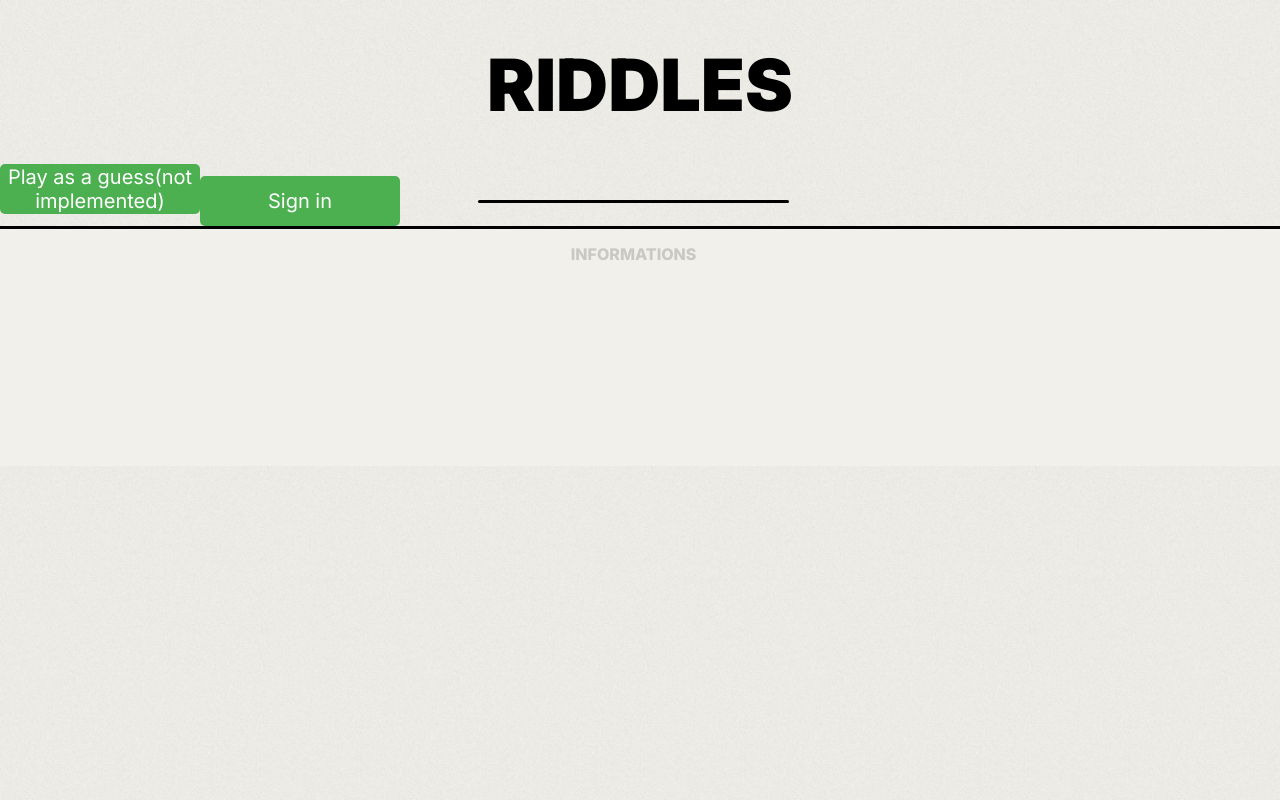
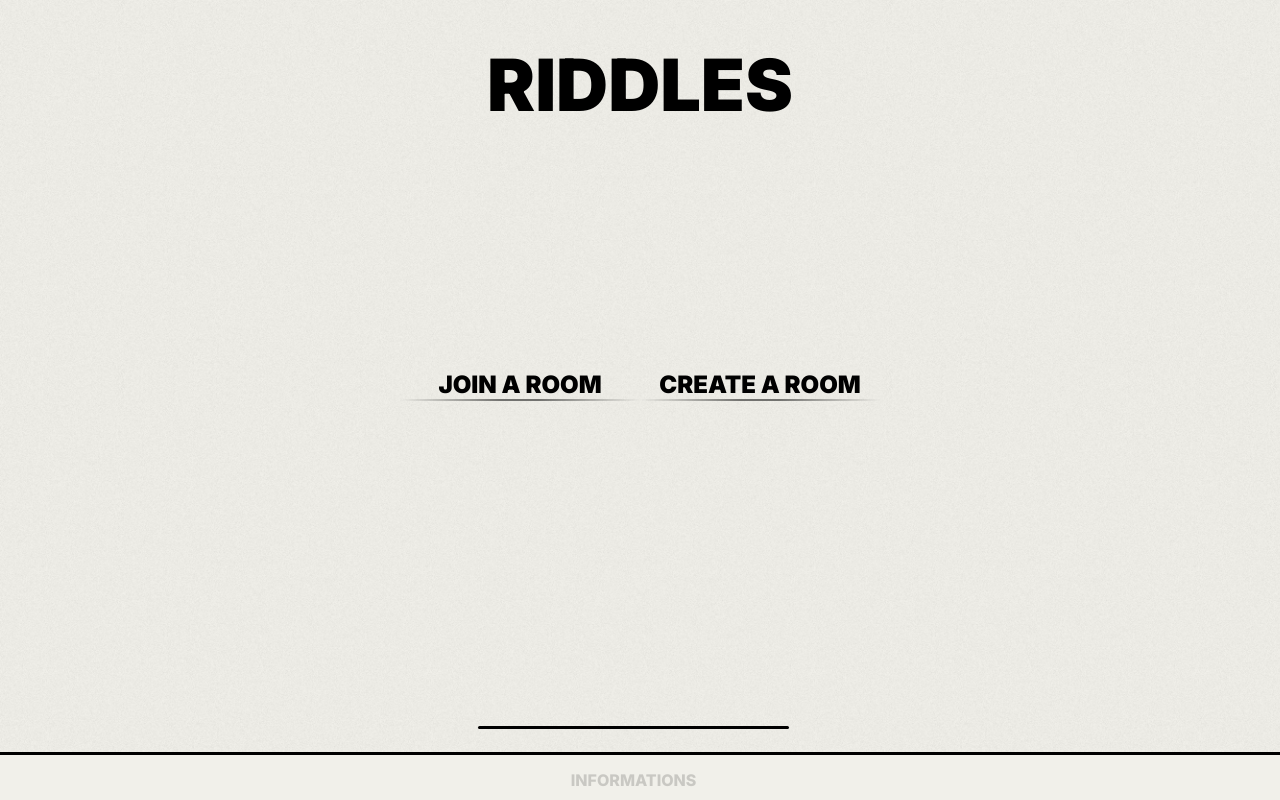
Before and after one commit to Mareczek1311/RiddleZone, a Next.js app in the folder bj_web_client/: page / in a window 1280 px wide. Built offline with nearby package versions, Linux system fonts and the light colour scheme; no server answers.

Commit message:
working inputs in menuPage

```diff
--- a/bj_web_client/package.json
+++ b/bj_web_client/package.json
@@ -11,7 +11,7 @@
   "dependencies": {
     "cors": "^2.8.5",
     "firebase": "^10.8.0",
-    "framer-motion": "^11.0.6",
+    "framer-motion": "^11.0.8",
     "next": "^14.1.0",
     "react": "^18",
     "react-dom": "^18",
--- a/bj_web_client/src/app/components/MenuPage/MenuPage.tsx
+++ b/bj_web_client/src/app/components/MenuPage/MenuPage.tsx
@@ -15,6 +15,9 @@ const MenuPage: React.FC<MenuPageProps> = ({
   socket,
   ConnectToRoom,
 }) => {
+
+  //inputValue - roomid
+  //inputValue2 - nickname
   const [inputValue, setInputValue] = useState("");
   const [inputValue2, setInputValue2] = useState("");
 
@@ -28,6 +31,15 @@ const MenuPage: React.FC<MenuPageProps> = ({
 
   //przejiesc to wyzej
 
+  function buttonHandler() {
+    if (modalSet == "joinroom") {
+      ConnectToRoom(inputValue, inputValue2);
+    }
+    if (modalSet == "createroom") {
+      ConnectToRoom(inputValue, inputValue2);
+    }
+  }
+
   // jezeli jest join a room to jest room id do otawrcia etc.
   const [modalSet, setModalSet] = useState("");
 
@@ -35,7 +47,7 @@ const MenuPage: React.FC<MenuPageProps> = ({
     <div className="MainSection">
       <div className="ManageSection">
         <div className="rooms_container">
-          {modalSet == "joinroom" && (
+          {(modalSet == "joinroom" || modalSet == "createroom") && (
             <div className="input-wrapper">
               <h4 className="input-description">ROOM ID</h4>
               <input
@@ -46,17 +58,7 @@ const MenuPage: React.FC<MenuPageProps> = ({
               />
             </div>
           )}
-          {modalSet == "createroom" && (
-            <div className="input-wrapper">
-              <h4 className="input-description">ROOM ID</h4>
-              <input
-                type="text"
-                placeholder="Enter room id"
-                value={inputValue2}
-                onChange={handleInputChange}
-              />
-            </div>
-          )}
+
         </div>
         <div className="JoinRoomSection">
           <div className="menuPage_button-wrapper">
@@ -67,9 +69,16 @@ const MenuPage: React.FC<MenuPageProps> = ({
             >
               <motion.button
                 className="mainSectionButton"
-                onClick={() => ConnectToRoom(inputValue, inputValue2)}
+                onClick={buttonHandler}
               >
-                <h2 className="button-text_Menu" style={{ letterSpacing: modalSet == "createroom" ? "6px" : undefined }}>JOIN A ROOM</h2>
+                <h2
+                  className="button-text_Menu"
+                  style={{
+                    letterSpacing: modalSet == "createroom" ? "6px" : undefined,
+                  }}
+                >
+                  JOIN A ROOM
+                </h2>
               </motion.button>
             </div>
             <div
@@ -77,11 +86,16 @@ const MenuPage: React.FC<MenuPageProps> = ({
                 setModalSet("createroom");
               }}
             >
-              <button
-                className="mainSectionButton"
-                onClick={() => ConnectToRoom(inputValue, inputValue2)}
-              >
-                <motion.h2 className="button-text_Menu" style={{ letterSpacing: modalSet == "createroom" ? "6px" : undefined }}> CREATE A ROOM </motion.h2>
+              <button className="mainSectionButton" onClick={buttonHandler}>
+                <motion.h2
+                  className="button-text_Menu"
+                  style={{
+                    letterSpacing: modalSet == "createroom" ? "6px" : undefined,
+                  }}
+                >
+                  {" "}
+                  CREATE A ROOM{" "}
+                </motion.h2>
               </button>
             </div>
           </div>
--- a/bj_web_client/src/app/page.tsx
+++ b/bj_web_client/src/app/page.tsx
@@ -75,13 +75,8 @@ export default function Home() {
 
 
         await socket.emit("get_player_data", room_id);
-        socket.on("send_player_data", (data: any) => {
-          setPlayerData(data);
-          console.log("PlayerData: ", data);
-        });
 
 
-        await socket.emit("get_player_list", room_id);
 
       });
     });
@@ -100,9 +95,17 @@ export default function Home() {
       console.log("PlayerList: ", playerList);
     });
 
+    socket.on("error_send_player_data", (data: any) => {
+      console.log("Error: ", data);
+      socket.emit("get_player_data", room_id);
+    })
+
+
     socket.on("send_player_data", (data: any) => {
       setPlayerData(data);
       console.log("PlayerData: ", data);
+
+        socket.emit("get_player_list", room_id);
     });
 
     socket.on("send_questionSet", () => {
@@ -161,7 +164,10 @@ export default function Home() {
     <div className="App">
       <Navbar isOnMainPage={isOnMainPage} />
 
-      {user ? (
+      {
+      //user
+      true
+      ? (
         <div>
           {room_id == "" ? (
             <MenuPage
```
Also changed, not shown: 2 other files (tests, documents, lock files or other folders).
